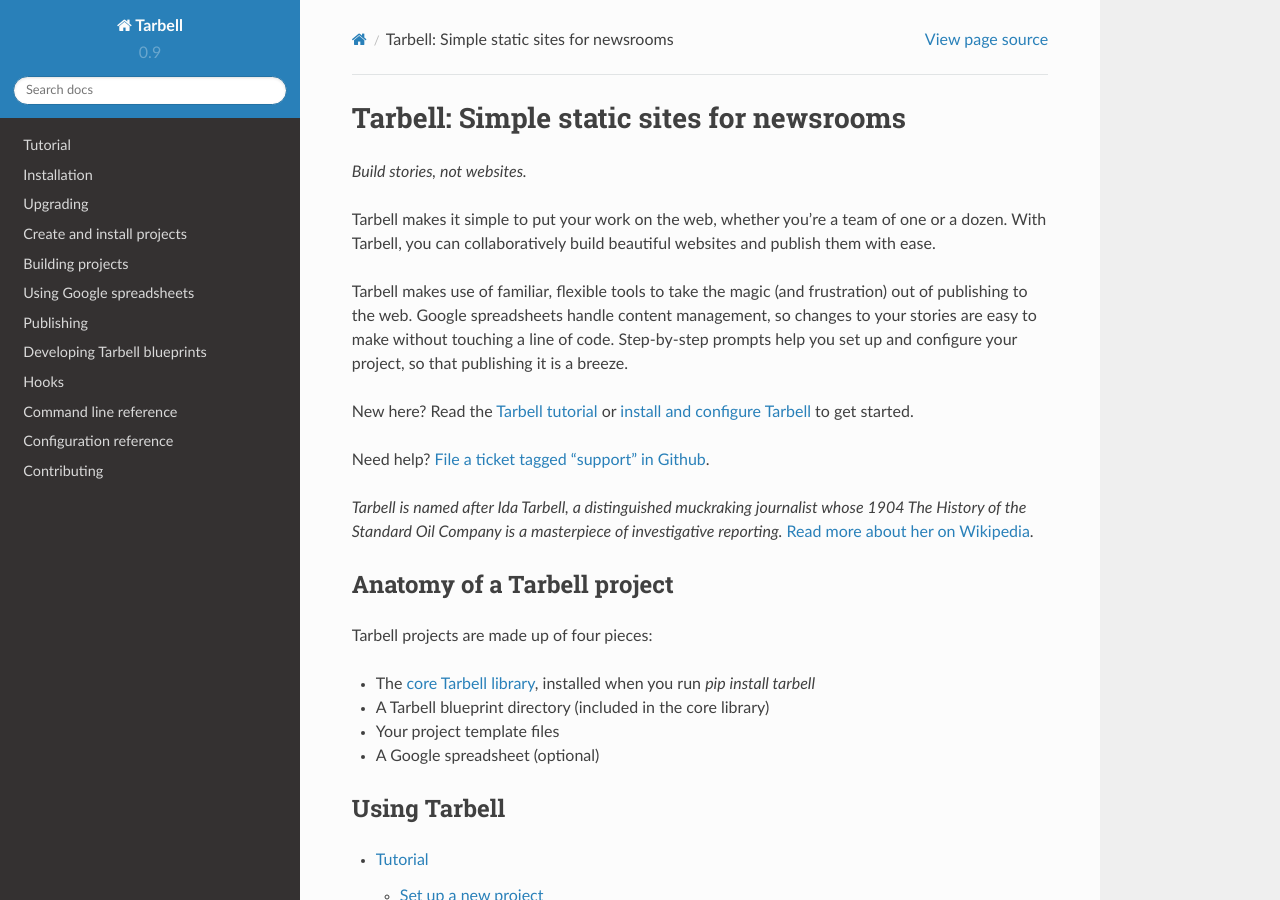
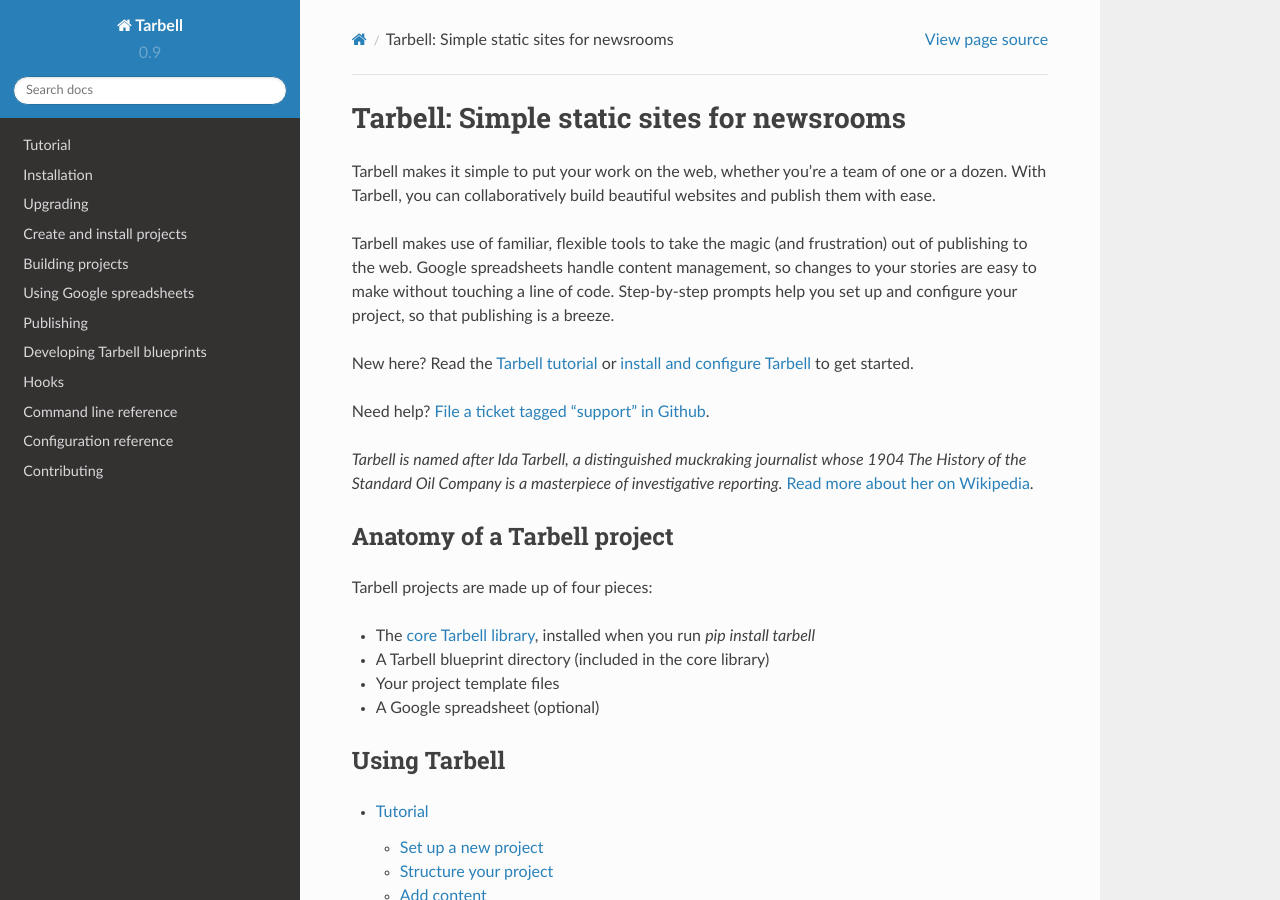
Before and after one commit to tarbell-project/tarbell, a Sphinx documentation site: the page built from tarbell/docs/index.rst, in a window 1280 px wide and 900 px high. Built offline with Sphinx 7.4.7 and the Read the Docs theme 2.0.0, drawn with Linux system fonts in a browser that asks for light colours; pages that are not in the unit, such as notebooks, are missing from menus.

Commit message:
remove weird tagline

```diff
--- a/tarbell/docs/index.rst
+++ b/tarbell/docs/index.rst
@@ -3,7 +3,6 @@
 ==========================================
 Tarbell: Simple static sites for newsrooms
 ==========================================
-*Build stories, not websites.*
 
 Tarbell makes it simple to put your work on the web, whether you’re a team of one or
 a dozen. With Tarbell, you can collaboratively build beautiful websites and publish them with ease.
@@ -11,7 +10,7 @@
 Tarbell makes use of familiar, flexible tools to take the magic (and frustration) out
 of publishing to the web. Google spreadsheets handle content management, so
 changes to your stories are easy to make without touching a line of code. Step-by-step
-prompts help you set up and configure your project, so that publishing it is a breeze.
+prompts help you set up and configure your project, so that publishing is a breeze.
 
 New here? Read the `Tarbell tutorial <tutorial.html>`_ or `install and configure Tarbell <install.rst>`_ to get started.
 
```
